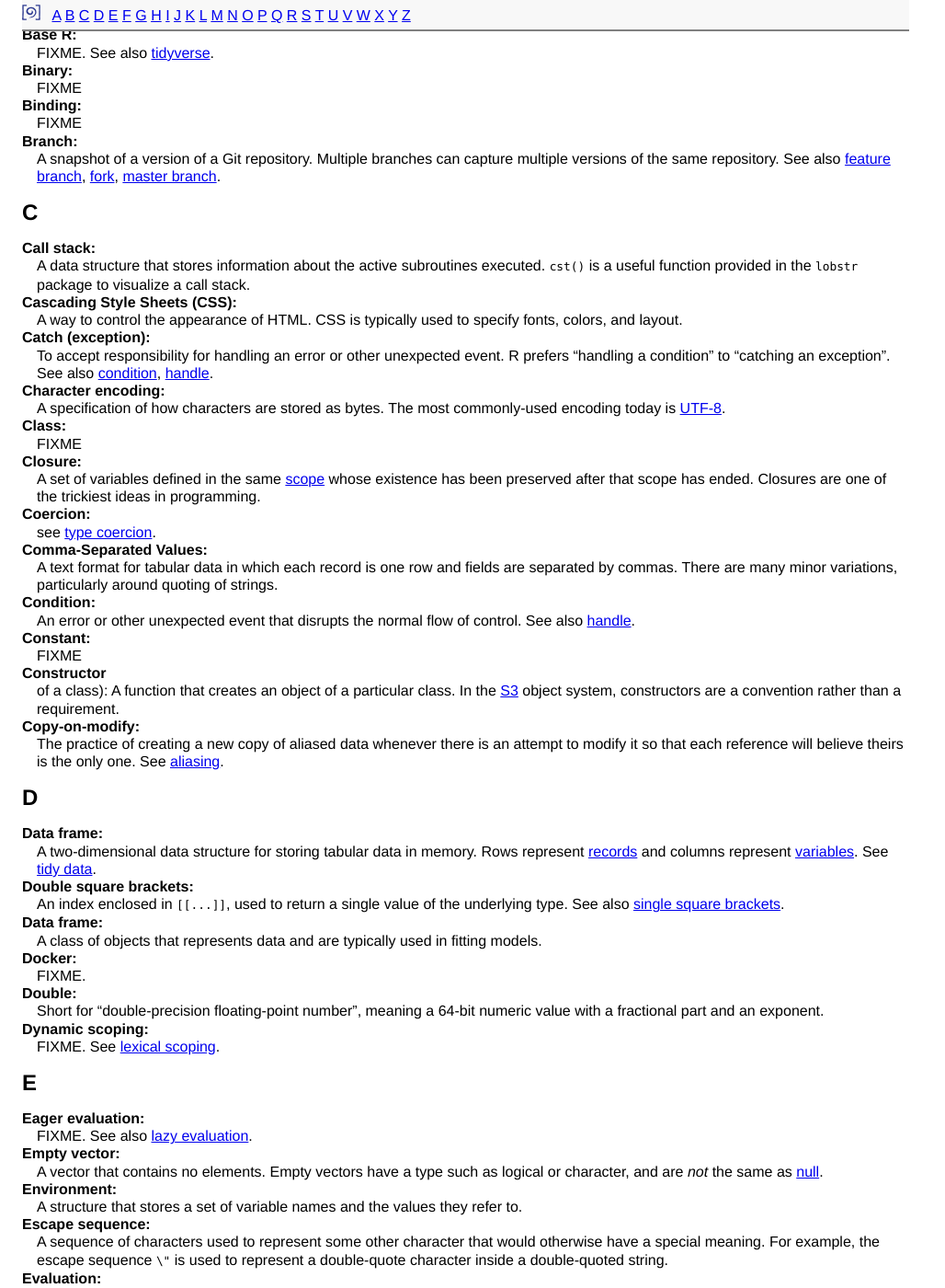
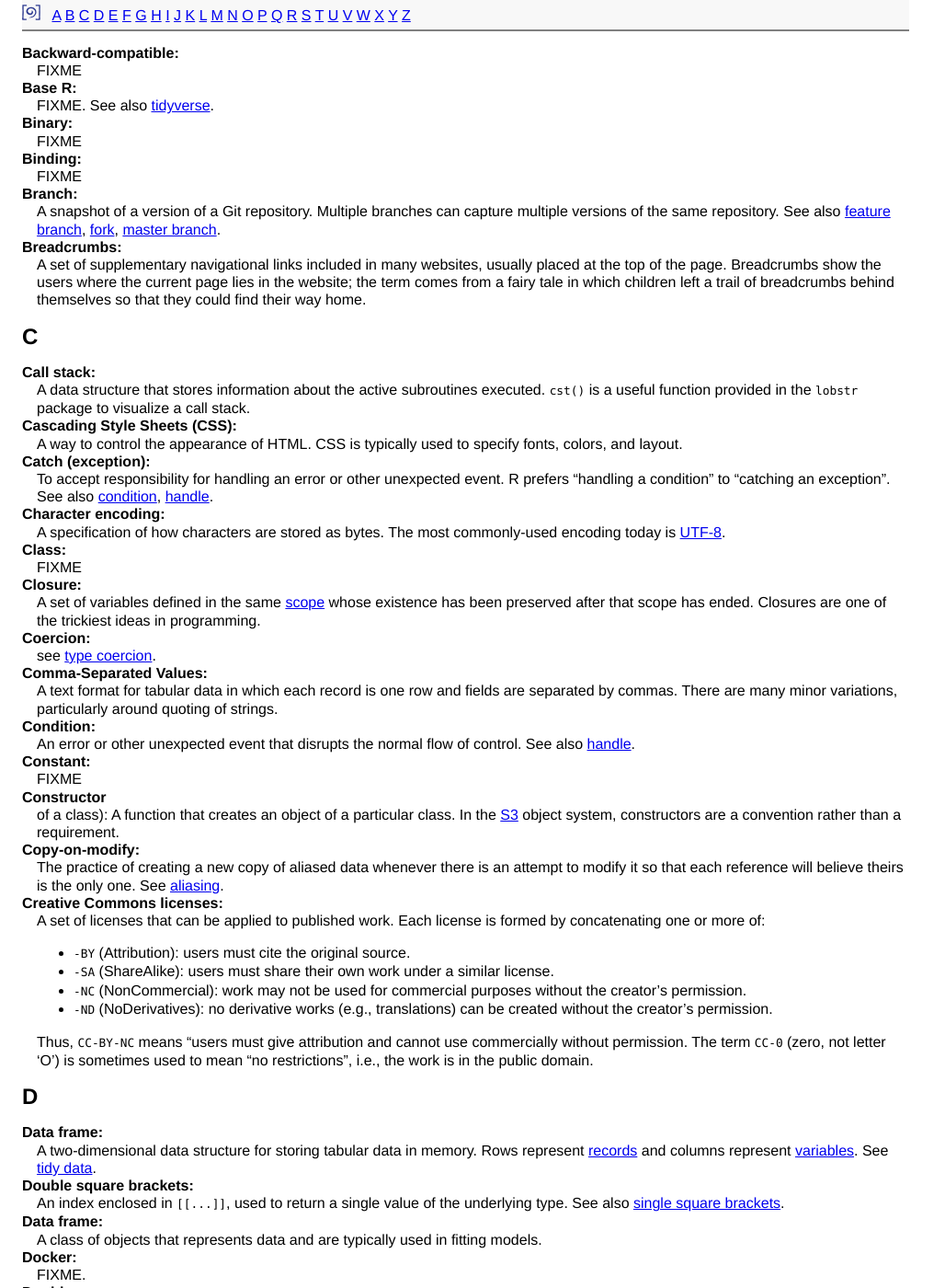
Before and after one commit to rstudio-education/glossRy, a Jekyll site: the page built from glossary.md, in a window 1280 px wide and 1400 px high, scrolled down 593 px. Shown: the whole window at 92% size, without its empty margins (0-1028 px from the left). Built offline with Jekyll 4.4.1, drawn with Linux system fonts in a browser that asks for light colours; our own code applies the rules of GitHub Pages for plain Markdown files; some of the changed text lies outside the part shown.

Commit message:
More glossary terms.

```diff
--- a/glossary.md
+++ b/glossary.md
@@ -27,6 +27,12 @@
 Aliasing:
 :   To have two or more references to the same thing, such as a data structure
     in memory or a file on disk.
+
+Application Programming Interface (API):
+:   A set of functions and procedures provided by one software library or web service
+    through which another application can communicate with it.
+    An API is not the code, the database, or the server:
+    it's the access point.
 
 Anonymous function:
 :   A function that has not been assigned a name.  Anonymous functions are usually
@@ -64,6 +70,12 @@
 :   A snapshot of a version of a Git repository. Multiple branches can capture
     multiple versions of the same repository. See also [feature branch](#feature-branch),
     [fork](#fork), [master branch](#master-branch).
+
+Breadcrumbs:
+:   A set of supplementary navigational links included in many websites, usually placed at the top of the page.
+    Breadcrumbs show the users where the current page lies in the website;
+    the term comes from a fairy tale in which children left a trail of breadcrumbs behind themselves
+    so that they could find their way home.
 
 <h2 id="C">C</h2>
 
@@ -119,6 +131,18 @@
     attempt to modify it so that each reference will believe theirs is the only
     one.  See [aliasing](#aliasing).
 
+Creative Commons licenses:
+:   A set of licenses that can be applied to published work.
+    Each license is formed by concatenating one or more of:
+
+    -   `-BY` (Attribution): users must cite the original source.
+    -   `-SA` (ShareAlike): users must share their own work under a similar license.
+    -   `-NC` (NonCommercial): work may not be used for commercial purposes without the creator's permission.
+    -   `-ND` (NoDerivatives): no derivative works (e.g., translations) can be created without the creator's permission.
+
+    Thus, `CC-BY-NC` means "users must give attribution and cannot use commercially without permission.
+    The term `CC-0` (zero, not letter 'O') is sometimes used to mean "no restrictions", i.e., the work is in the public domain.
+
 <h2 id="D">D</h2>
 
 {:auto_ids}
@@ -157,6 +181,11 @@
 
 Environment:
 :   A structure that stores a set of variable names and the values they refer to.
+
+Error handling:
+:   What a program does to detect and correct for errors.
+    Examples include printing a message and
+    using a default configuration if the user-specified configuration can't be found.
 
 Escape sequence:
 :   A sequence of characters used to represent some other character that would
@@ -409,6 +438,14 @@
 :   To translate the text of a program or web page into a data structure in memory
     that the program can then manipulate.
 
+Parsons Problem:
+:   An assessment technique developed by Dale Parsons and others
+    in which learners rearrange given material to construct a correct answer to a question.
+
+Permalink:
+:   Short for "permanent link", the full URL that you see and use for a post, page, or a site's content.
+    An example could be `https://www.mysite.com/category/post-name`.
+
 Pipe operator:
 :   The `%>%` used to make the output of one function the input of the next.
 
@@ -585,6 +622,10 @@
 Singleton:
 :   A set with only one element, or a [class](#class) with only one [instance](#instance).
 
+Slug:
+:   An abbreviated portion of a page's URL that uniquely identifies it.
+    In the example `https://www.mysite.com/category/post-name`, the slug is `post-name`.
+
 SQL:
 :   The language used for writing queries for a [relational database](#relational-database). The term
     was originally an acronym for Structured Query Language.
```
Also changed, not shown: other parts of glossary.md (+2 -0 lines).
